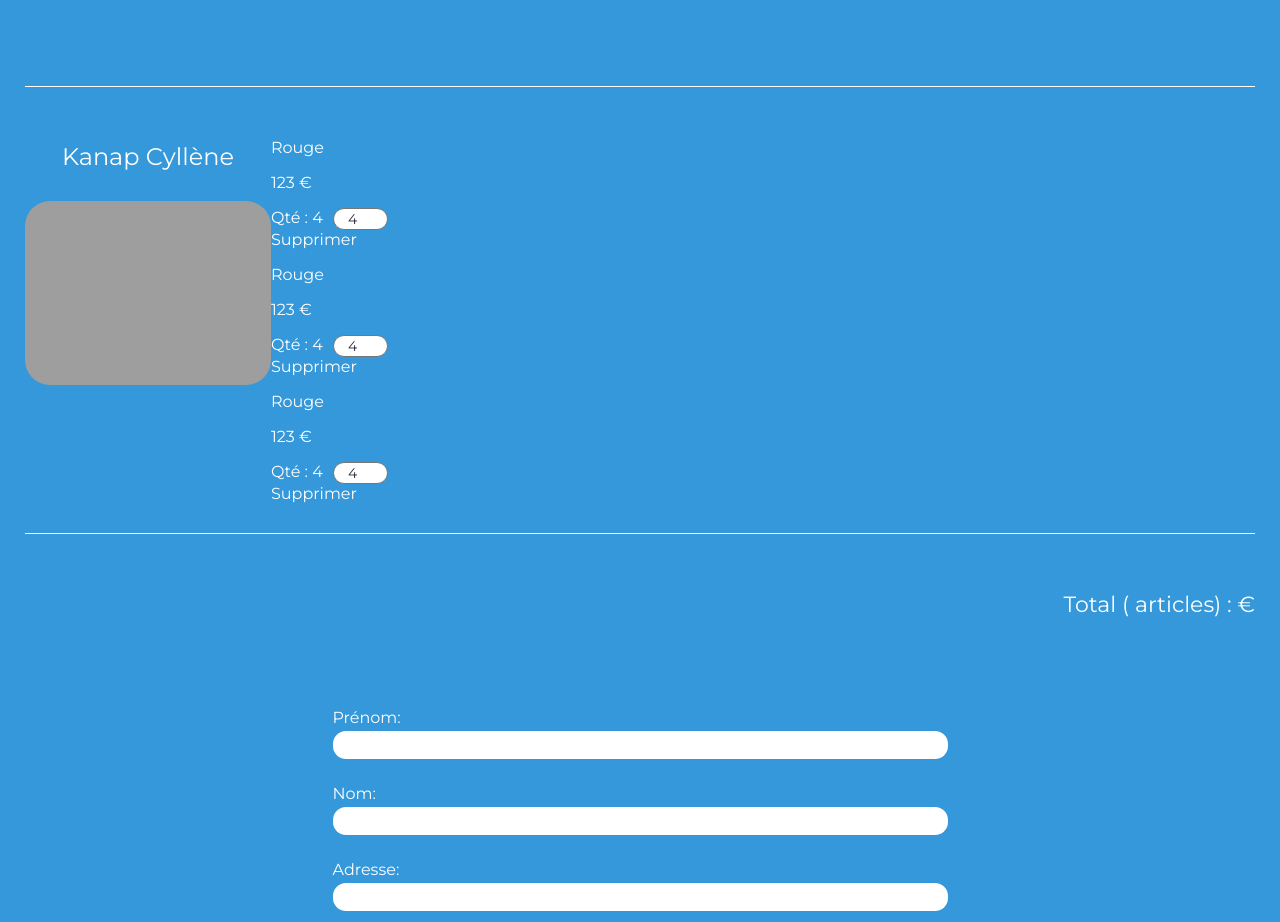
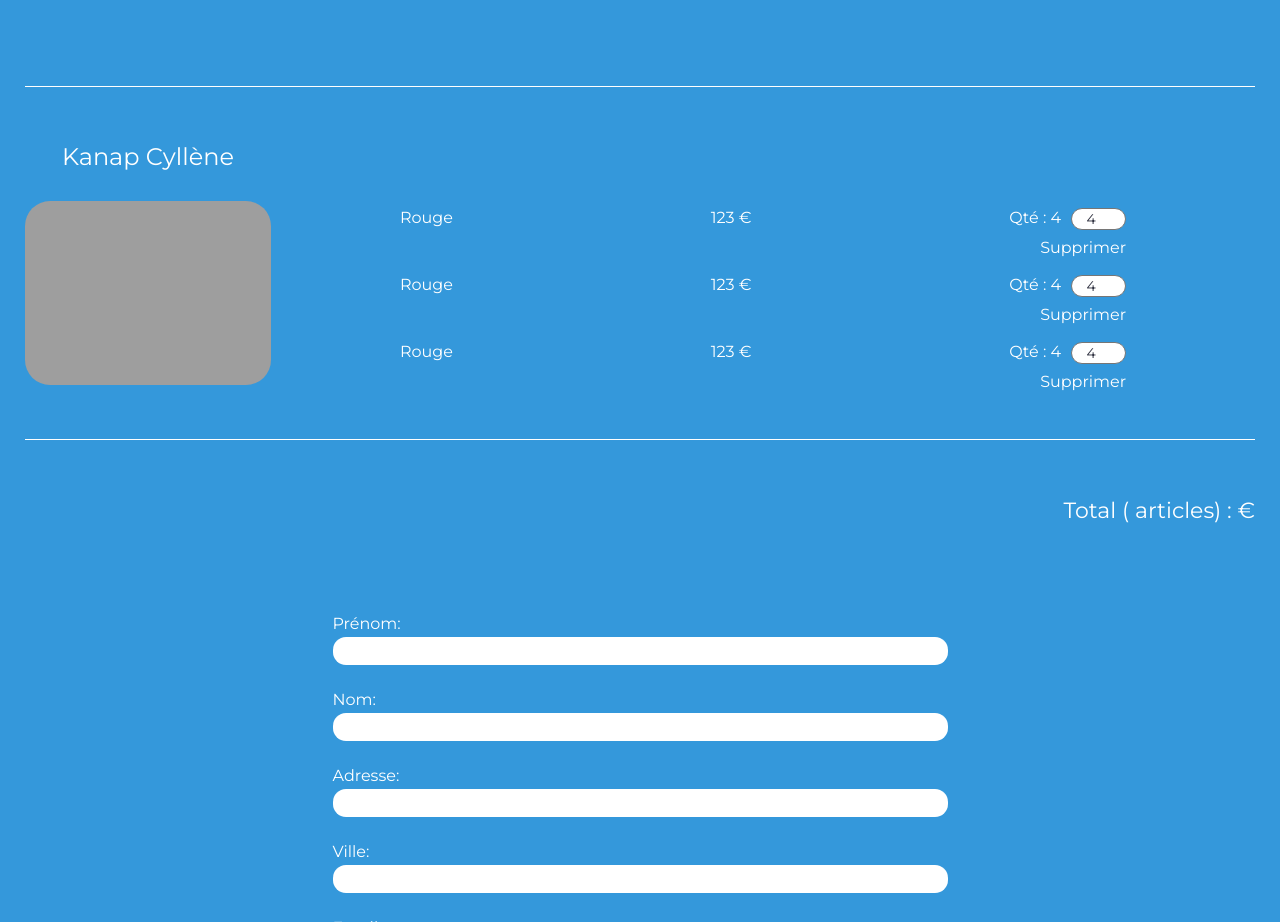
Before and after one commit to mikafrdev/MikaelDelpont_5_03122021, a plain HTML site: page front/html/cart.html in a window 1280 px wide. Shown: the part 920-1842 px from the top of the page. Drawn offline with Linux system fonts and the light colour scheme; no server answers.

Commit message:
Cart Page | Update CSS pour gérer les produits avec plusieurs couleurs sélectionnées

```diff
--- a/front/css/custom.css
+++ b/front/css/custom.css
@@ -3,6 +3,38 @@ h2 {
     margin-bottom: 30px;
 }
 
+.cart__item__img {
+    margin-bottom: 20px;
+}
+
 .cart__content {
+    display: flex;
+    flex-direction: column;
+    justify-content: flex-end;
     width: 100%;
 }
+
+.cart__item__content {
+    width: 100%;
+    margin-bottom: 18px;
+}
+
+.cart__item__content__description {
+    display: flex;
+    align-items: center;
+    justify-content: space-around;
+    align-items: flex-start;
+}
+
+.cart__item__content__description p {
+    margin: 0;
+}
+
+.cart__item__content__settings input {
+    margin-left: 10px;
+}
+
+.cart__item__content__settings__delete {
+    margin-top: 8px;
+    text-align: right;
+}
--- a/front/js/cart.js
+++ b/front/js/cart.js
@@ -320,10 +320,9 @@ const displayProduct = (kanap) => {
                                 <p>Qté : 4</p>
                                 <input type="number" class="itemQuantity" name="itemQuantity" min="1" max="100" value="4">
                             </div>
-
-                        </div>
-                        <div class="cart__item__content__settings__delete">
-                            <p class="deleteItem">Supprimer</p>
+                            <div class="cart__item__content__settings__delete">
+                                <p class="deleteItem">Supprimer</p>
+                            </div>
                         </div>
                     </div>
                 </div>
```
